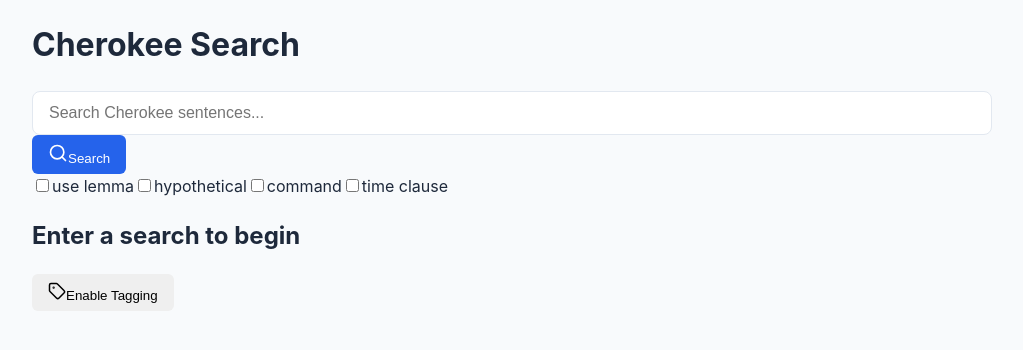
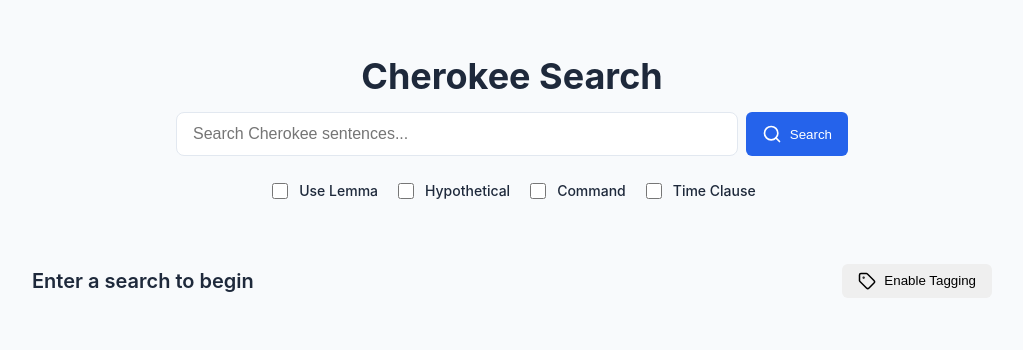
Before and after one commit to CharlieMcVicker/bible-search, a React (Vite) app in the folder frontend/: page / in a window 1280 px wide. Shown: the top 350 px of the page, without its empty margins (128-1151 px from the left). Built offline with nearby package versions, Linux system fonts and the light colour scheme.

Commit message:
feat: add spaces between cherokee words and include missing css utility classes

```diff
--- a/frontend/src/App.jsx
+++ b/frontend/src/App.jsx
@@ -106,10 +106,10 @@ export default function App() {
           {results.map((r) => (
             <div key={r.ref_id} className="card">
               <div className="flex justify-between mb-4">
-                <div className="flex flex-wrap gap-2 text-2xl font-medium text-blue-700">
+                <div className="flex flex-wrap gap-x-2 gap-y-1 text-2xl font-medium text-blue-700">
                   {r.syllabary.split(' ').map((word, i) => (
+                    <React.Fragment key={i}>
                       <span
-                      key={i}
                         className={clsx(
                           "rounded px-1 transition-colors",
                           taggingMode && "hover:bg-blue-100 cursor-pointer border border-dashed border-transparent hover:border-blue-400"
@@ -124,6 +124,8 @@ export default function App() {
                       >
                         {word}
                       </span>
+                      {' '}
+                    </React.Fragment>
                   ))}
                 </div>
                 <span className="text-xs font-mono text-slate-400">{r.ref_id}</span>
@@ -131,7 +133,14 @@ export default function App() {
 
               <div className="grid md:grid-cols-2 gap-4">
                 <div>
-                  <p className="font-bold text-slate-700 mb-1">{r.phonetic}</p>
+                  <div className="flex flex-wrap gap-x-2 font-bold text-slate-700 mb-1">
+                    {r.phonetic.split(' ').map((word, i) => (
+                      <React.Fragment key={i}>
+                        <span>{word}</span>
+                        {' '}
+                      </React.Fragment>
+                    ))}
+                  </div>
                   <p className="text-slate-600">{r.english}</p>
                 </div>
                 <div className="flex items-center justify-end">
--- a/frontend/src/index.css
+++ b/frontend/src/index.css
@@ -83,3 +83,51 @@ h3 {
   background: #f1f5f9;
   color: #475569;
 }
+
+/* Utilities */
+.flex { display: flex; }
+.flex-wrap { flex-wrap: wrap; }
+.justify-center { justify-content: center; }
+.justify-between { justify-content: space-between; }
+.items-center { align-items: center; }
+.justify-end { justify-content: flex-end; }
+.gap-2 { gap: 0.5rem; }
+.gap-x-2 { column-gap: 0.5rem; }
+.gap-y-1 { row-gap: 0.25rem; }
+.gap-4 { gap: 1rem; }
+.gap-6 { gap: 1.5rem; }
+.grid { display: grid; }
+.text-center { text-align: center; }
+.mb-4 { margin-bottom: 1rem; }
+.mb-6 { margin-bottom: 1.5rem; }
+.mb-12 { margin-bottom: 3rem; }
+.mb-1 { margin-bottom: 0.25rem; }
+.mt-6 { margin-top: 1.5rem; }
+.py-8 { padding-top: 2rem; padding-bottom: 2rem; }
+.text-2xl { font-size: 1.5rem; line-height: 2rem; }
+.text-4xl { font-size: 2.25rem; line-height: 2.5rem; }
+.text-xl { font-size: 1.25rem; line-height: 1.75rem; }
+.text-sm { font-size: 0.875rem; line-height: 1.25rem; }
+.text-xs { font-size: 0.75rem; line-height: 1rem; }
+.font-bold { font-weight: 700; }
+.font-semibold { font-weight: 600; }
+.font-medium { font-weight: 500; }
+.font-mono { font-family: monospace; }
+.text-blue-700 { color: #1d4ed8; }
+.text-slate-700 { color: #334155; }
+.text-slate-600 { color: #475569; }
+.text-slate-400 { color: #94a3b8; }
+.uppercase { text-transform: uppercase; }
+.capitalize { text-transform: capitalize; }
+.italic { font-style: italic; }
+.animate-spin { animation: spin 1s linear infinite; }
+@keyframes spin { from { transform: rotate(0deg); } to { transform: rotate(360deg); } }
+
+.max-w-2xl { max-width: 42rem; }
+.mx-auto { margin-left: auto; margin-right: auto; }
+.w-4 { width: 1rem; }
+.h-4 { height: 1rem; }
+
+@media (min-width: 768px) {
+  .md:grid-cols-2 { grid-template-columns: repeat(2, minmax(0, 1fr)); }
+}
```
Lines whose indentation alone changed are shown as unchanged.
